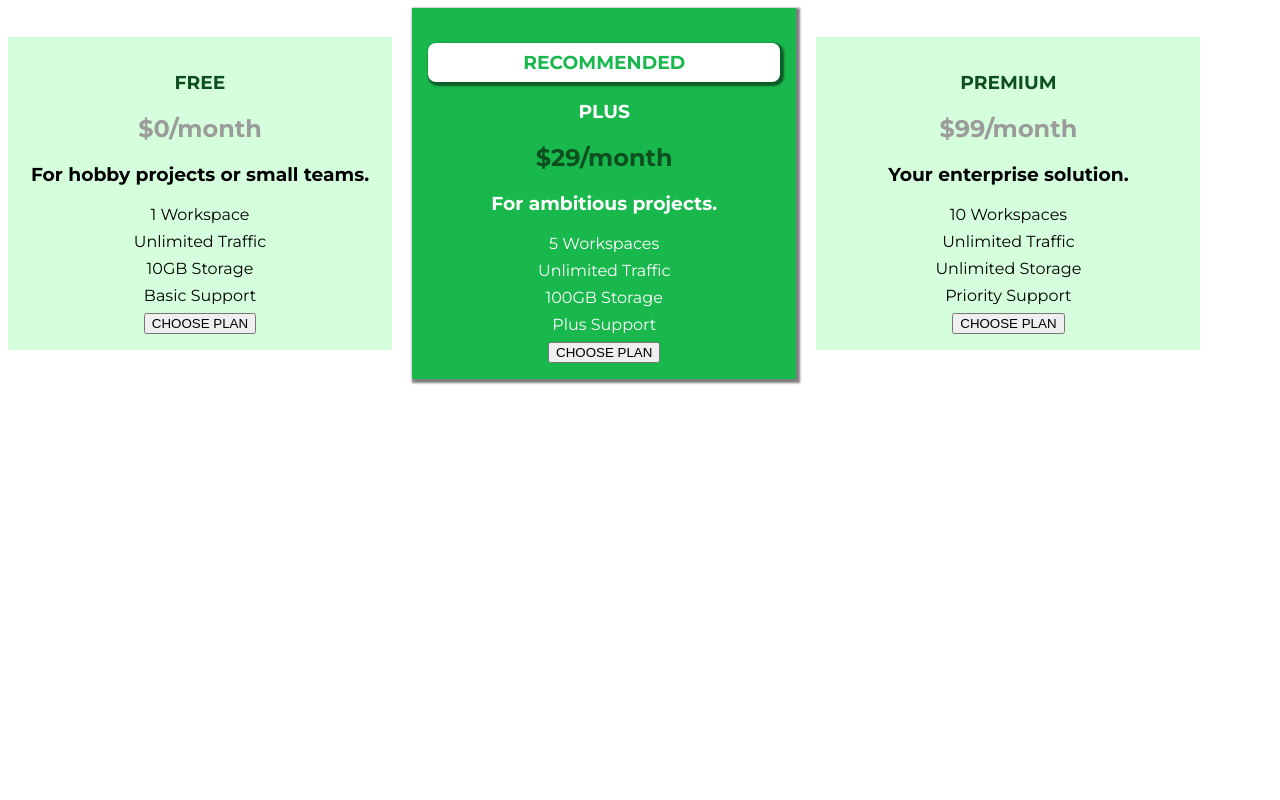
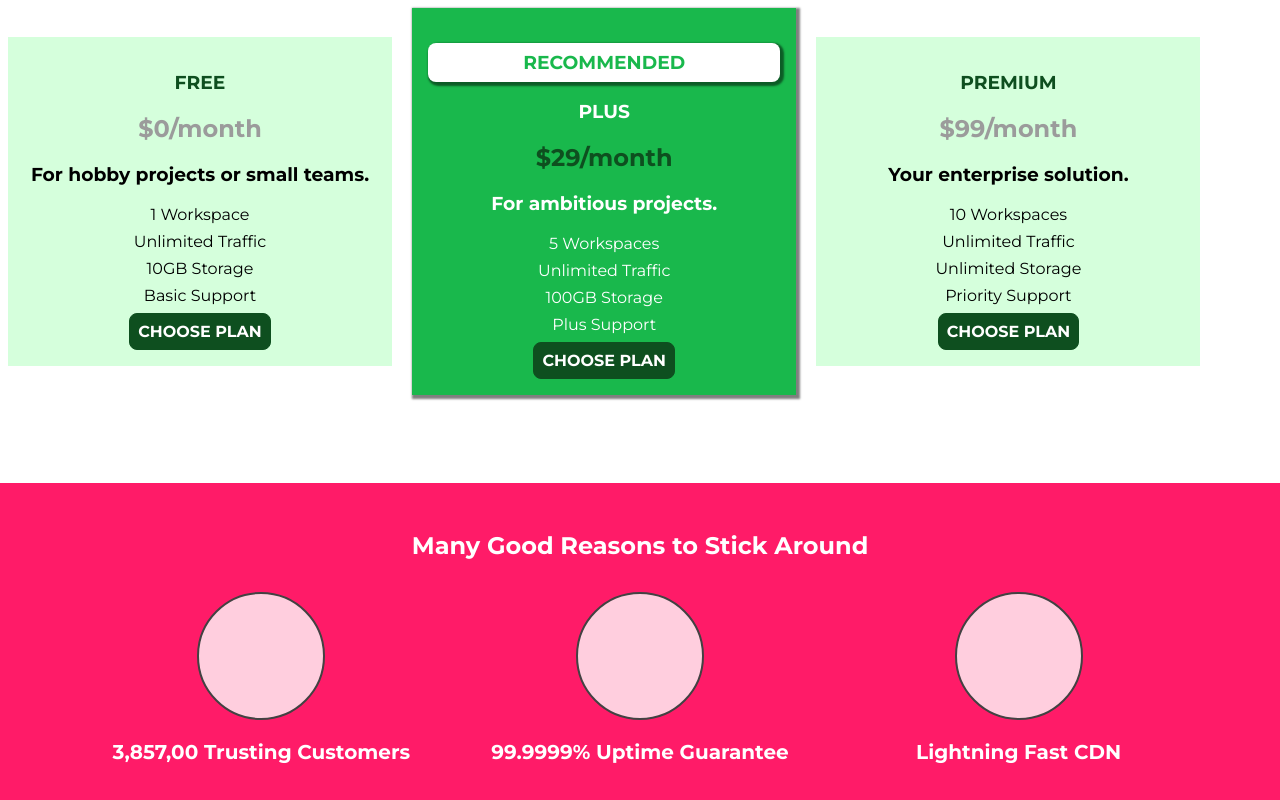
Before and after one commit to JoerKul/cssTheCompleteGuide, a plain HTML site: page index.html in a window 1280 px wide. Shown: the part 640-1440 px from the top of the page. Before the commit the page ends 1027 px from the top, so only its background shows below. Drawn offline with Linux system fonts and the light colour scheme.

Commit message:
adding and styling key feature section

```diff
--- a/css/main.css
+++ b/css/main.css
@@ -8,12 +8,6 @@ body,
 html {
     font-family: 'Montserrat', sans-serif;
     margin: 0;
-}
-
-
-body,
-html {
-    font-family: 'Montserrat', sans-serif;
 }
 
 #product-overview {
@@ -82,6 +76,68 @@ html {
     margin: 8px 0px;
 }
 
+.button {
+    background: #0e4f1f;
+    color: white;
+    font: inherit;
+    border: 1.5px solid #0e4f1f;
+    padding: 8px;
+    border-radius: 8px;
+    font-weight: bold;
+    cursor: pointer;
+}
+
+.button:active,
+.button:hover{
+    color: #0e4f1f;
+    background: white;
+}
+
+.button:focus {
+    outline: none;
+}
+
+#key-features {
+    width: 100%;
+    background: #ff1b68;
+    margin-top: 80px;
+    padding: 16px;
+}
+
+#key-features .section-title {
+    color: white;
+    margin: 32px;
+}
+
+.key-feature__list{
+    list-style: none;
+    margin: 0;
+    padding:0;
+    text-align: center;
+
+}
+
+.key-feature__list li {
+    display: inline-block;
+    width: 30%;
+}
+
+.key-feature__description{
+    text-align: center;
+    font-weight: bold;
+    color: white;
+    font-size: 20px;
+}
+
+.key-feature__image {
+    background: #ffcede;
+    width: 128px;
+    height: 128px;
+    border: 2px solid #424242;
+    border-radius: 50%;
+    margin: auto;
+}
+
 .main-header {
     background: #2ddf5c;
     width: 100%;
--- a/index.html
+++ b/index.html
@@ -45,7 +45,7 @@
                     <li>Basic Support</li>
                 </ul>
                 <div>
-                    <button>CHOOSE PLAN</button>
+                    <button class="button">CHOOSE PLAN</button>
                 </div>
             </article>
             <article class="plan plan--highlighted">
@@ -60,7 +60,7 @@
                     <li>Plus Support</li>
                 </ul>
                 <div>
-                    <button>CHOOSE PLAN</button>
+                    <button class="button">CHOOSE PLAN</button>
                 </div>
             </article>
             <article class="plan">
@@ -74,11 +74,34 @@
                     <li>Priority Support</li>
                 </ul>
                 <div>
-                    <button>CHOOSE PLAN</button>
+                    <button class="button">CHOOSE PLAN</button>
                 </div>
             </article>
         </div>
     </section>
+    <section id="key-features">
+        <h1  class="section-title">Many Good Reasons to Stick Around</h1>
+        <ul class="key-feature__list">
+            <li>
+                <div class="key-feature__image">
+
+                </div>
+                <p class="key-feature__description">3,857,00 Trusting Customers</p>
+            </li>
+            <li>
+                <div class="key-feature__image">
+
+                </div>
+                <p class="key-feature__description">99.9999% Uptime Guarantee</p>
+            </li>
+            <li>
+                <div class="key-feature__image">
+
+                </div>
+                <p class="key-feature__description">Lightning Fast CDN</p>
+            </li>
+        </ul>
+    </section>
 </body>
 
 </html>
```
